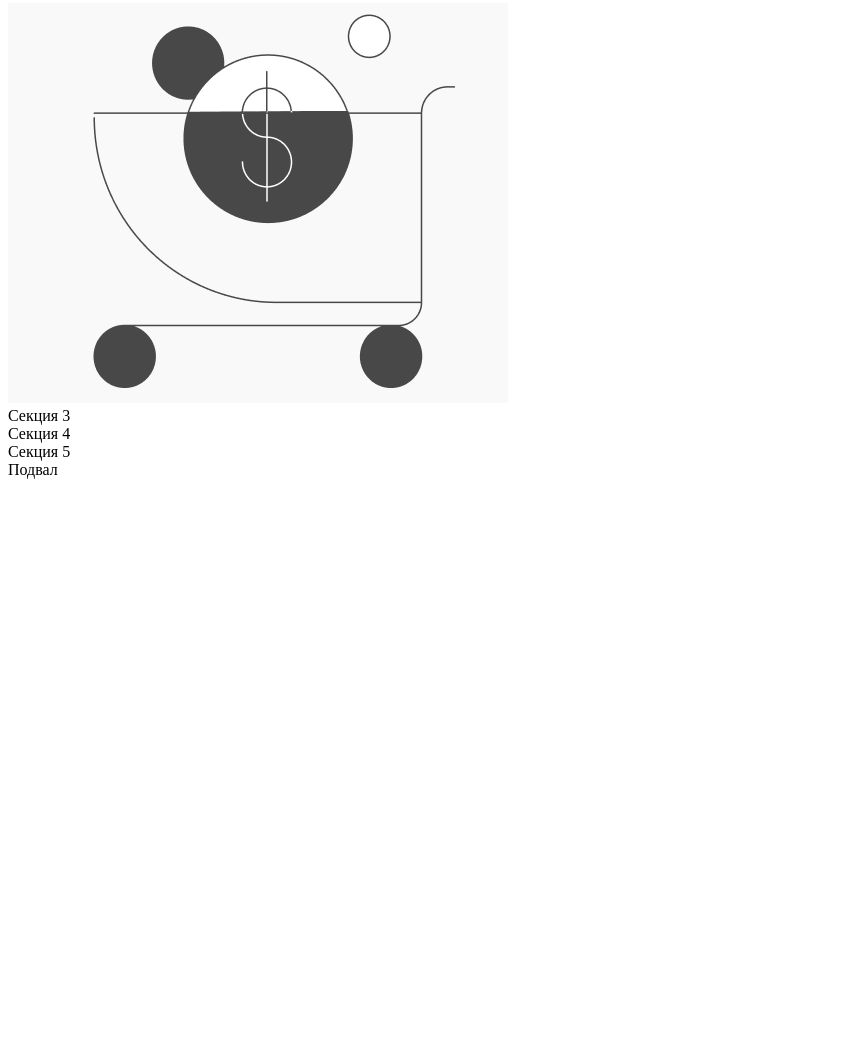
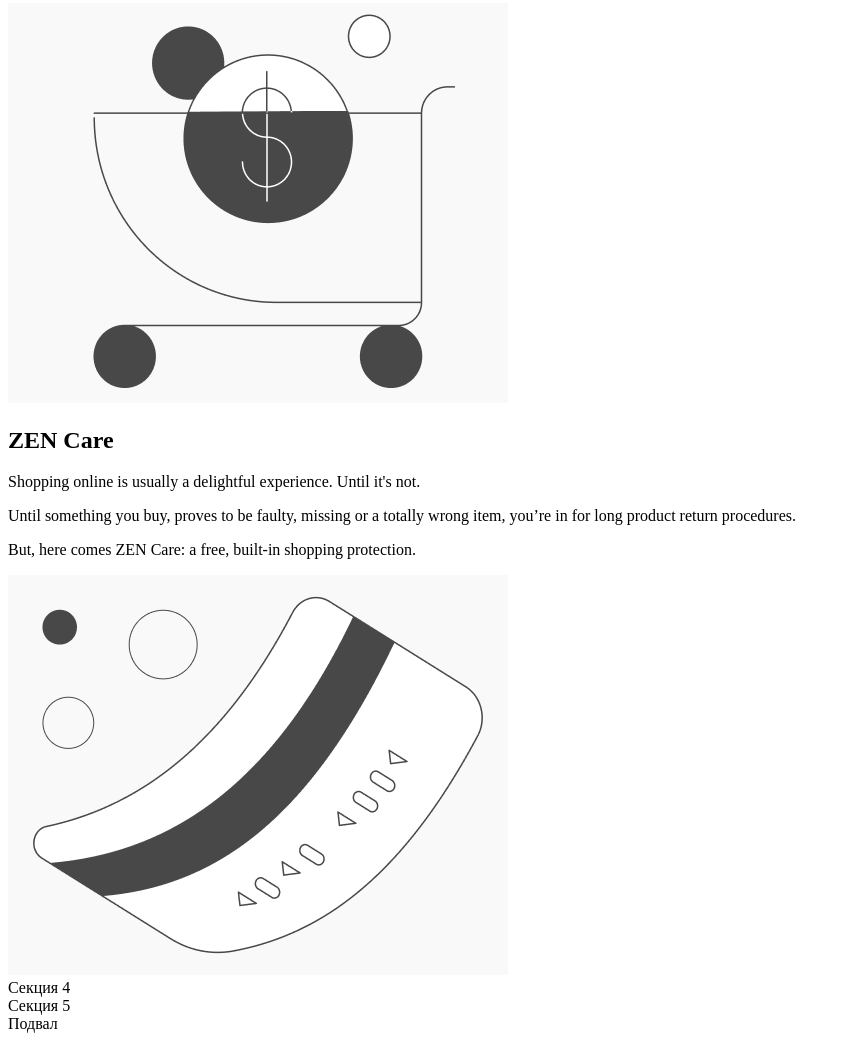
Before and after one commit to amaksimmmm/ng-free-zen, a plain HTML site: page index.html in a window 1280 px wide. Shown: the part 711-1752 px from the top of the page, without its empty margins (0-850 px from the left). Before the commit the page ends 1198 px from the top, so only its background shows below. Drawn offline with Linux system fonts and the light colour scheme.

Commit message:
Added html for section 3

```diff
--- a/index.html
+++ b/index.html
@@ -42,7 +42,19 @@
       </div>
     </section>
     <!-- Секция 3 -->
-    <section>Секция 3</section>
+    <section class="care" id="care">
+      <div class="care__wrapper">
+        <div class="care__text-block">
+          <h2 class="care__title">ZEN Care</h2>
+          <p class="care__copy">Shopping online is usually a delightful experience. Until it's not.</p>
+          <p class="care__copy">Until something you buy, proves to be faulty, missing or a totally wrong item, you’re in for long product return procedures.</p>
+          <p class="care__copy">But, here comes ZEN Care: a free, built-in shopping protection.</p>
+        </div>
+        <div class="care__imege-block">
+          <img src="./assets/images/3.jpg" alt="Card">
+        </div>
+      </div>
+    </section>
     <!-- Секция 4 -->
     <section>Секция 4</section>
     <!-- Секция 5 -->
```
